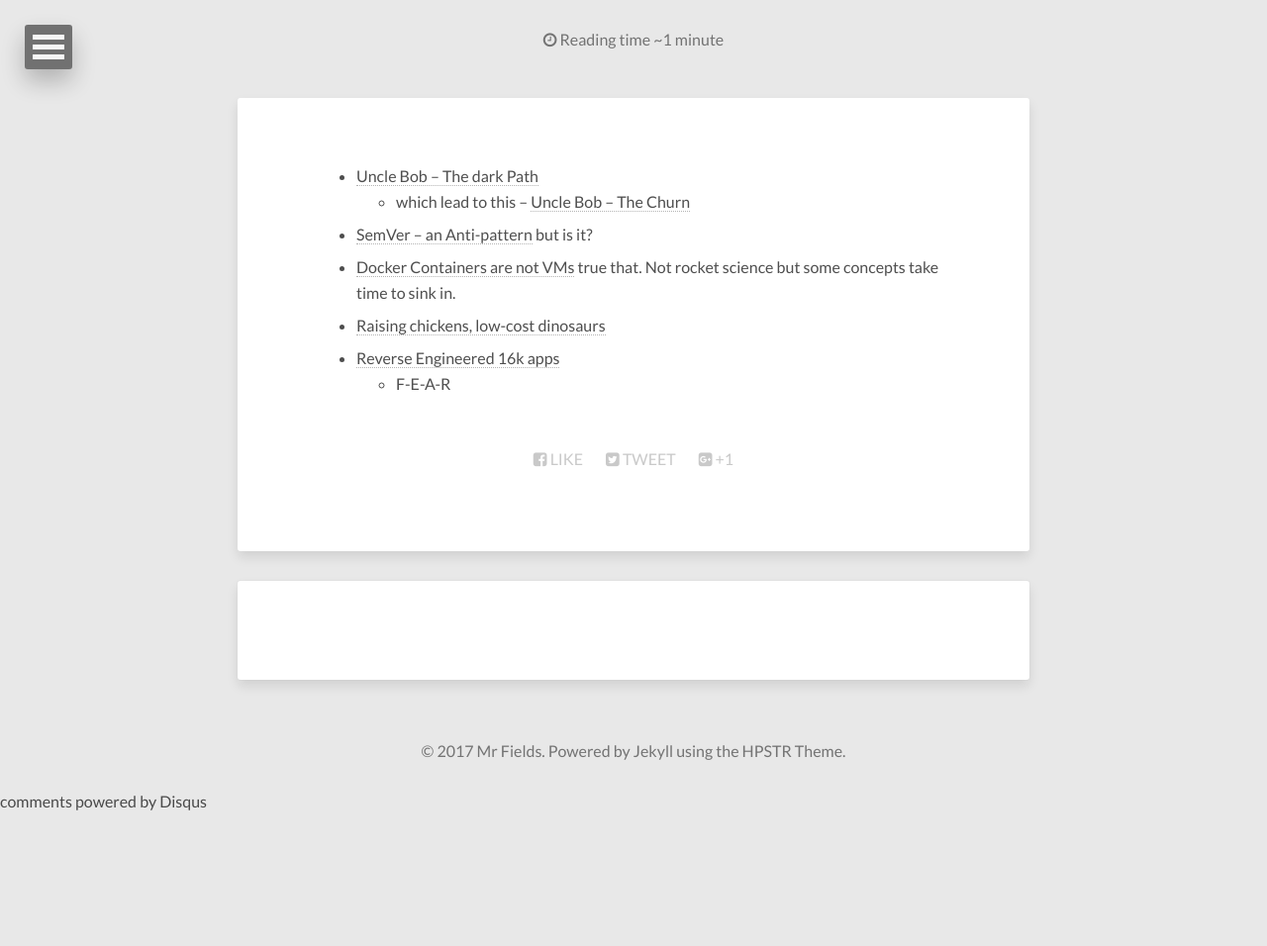
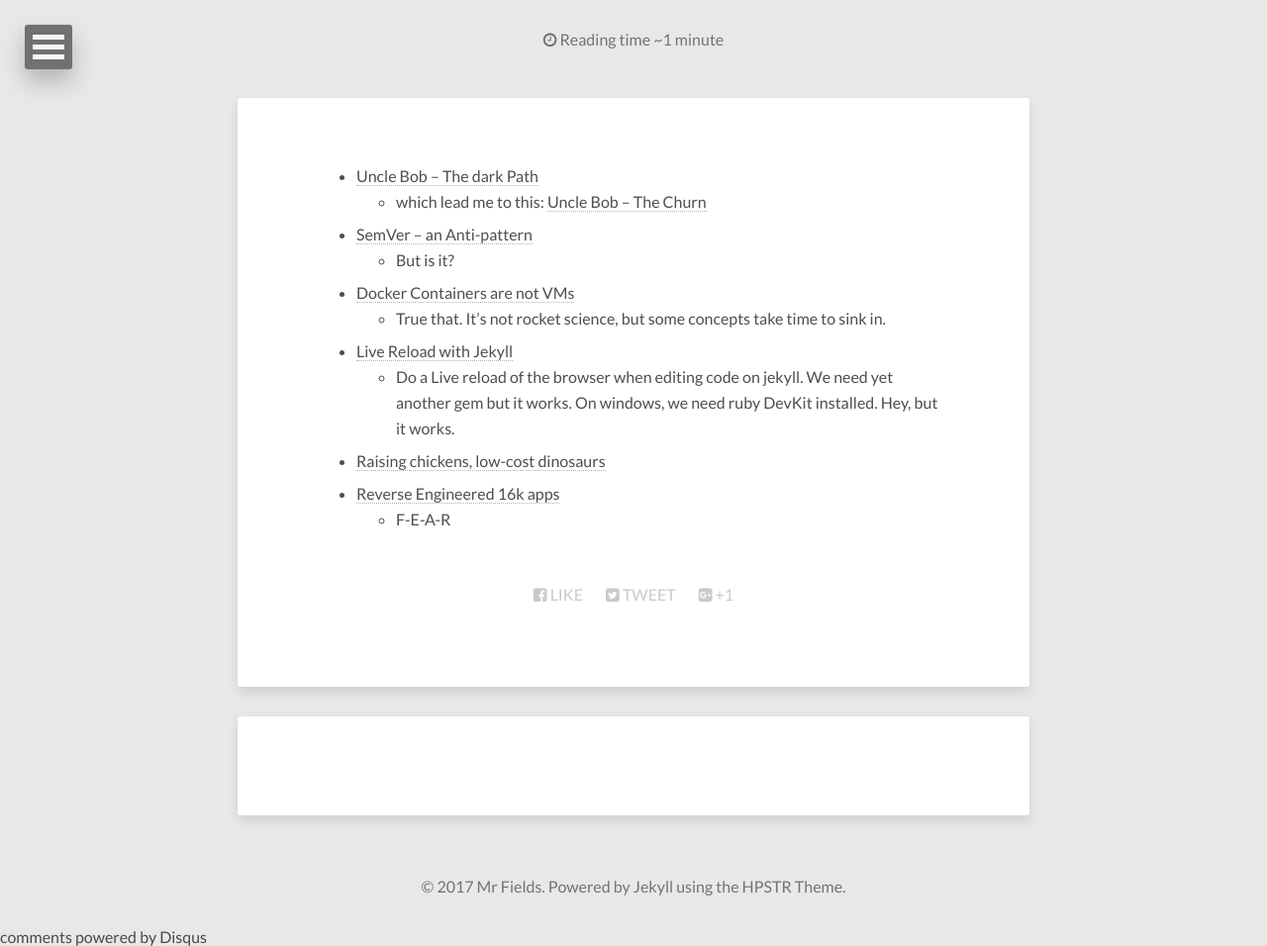
Before and after one commit to vetras/vetras.github.io, a Jekyll site: the page built from readings/current-list.md, in a window 1280 px wide. Shown: the whole page at 99% size. Built offline with Jekyll 4.4.1, drawn with Linux system fonts in a browser that asks for light colours; nearby versions of some CDN libraries; our own code applies the rules of GitHub Pages for plain Markdown files; comment, search, counter and statistics services are not loaded; before the commit the page ends 900 px from its top, so only the background shows below that.

Commit message:
fix merge conflicts

```diff
--- a/readings/current-list.md
+++ b/readings/current-list.md
@@ -1,8 +1,12 @@
 
 - [Uncle Bob -- The dark Path](http://blog.cleancoder.com/uncle-bob/2017/01/11/TheDarkPath.html)
-    - which lead to this -- [Uncle Bob -- The Churn](http://blog.cleancoder.com/uncle-bob/2016/07/27/TheChurn.html)
-- [SemVer -- an Anti-pattern]( https://surfingthe.cloud/semantic-versioning-anti-pattern/) but is it?
-- [Docker Containers are not VMs](https://blog.docker.com/2016/03/containers-are-not-vms/) true that. Not rocket science but some concepts take time to sink in.
+  - which lead me to this: [Uncle Bob -- The Churn](http://blog.cleancoder.com/uncle-bob/2016/07/27/TheChurn.html)
+- [SemVer -- an Anti-pattern]( https://surfingthe.cloud/semantic-versioning-anti-pattern/)
+  - But is it?
+- [Docker Containers are not VMs](https://blog.docker.com/2016/03/containers-are-not-vms/)
+  - True that. It's not rocket science, but some concepts take time to sink in.
+- [Live Reload with Jekyll](http://dan.doezema.com/2014/01/setting-up-livereload-with-jekyll/)
+  - Do a Live reload of the browser when editing code on jekyll. We need yet another gem but it works. On windows, we need ruby DevKit installed. Hey, but it works.
 - [Raising chickens, low-cost dinosaurs](https://medium.com/@ruicardosoesteves/raising-chickens-low-cost-dinosaurs-f12852a0ef64#.gxh32vkdx)
 - [Reverse Engineered 16k apps](https://hackernoon.com/we-reverse-engineered-16k-apps-heres-what-we-found-51bdf3b456bb#.1j0anuo57)
     - F-E-A-R
```
